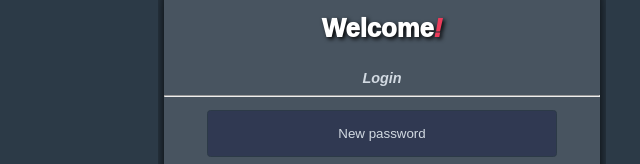
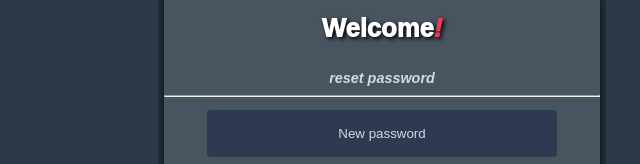
Before and after one commit to KennyBabs/EpicMail, a plain HTML site: page UI/reset.html in a window 1280 px wide. Shown: the part 198-362 px from the top of the page, 258-898 px from the left. Drawn offline with Linux system fonts and the light colour scheme.

Commit message:
add reset comment

```diff
--- a/UI/reset.html
+++ b/UI/reset.html
@@ -14,7 +14,7 @@
   <main class="container">
     	<div class="frm-content2">
     		<p>Welcome<span id="welcm"><i>!</i></span></p>
-            <span id="login"><em>Login</em></span>
+            <span id="login"><em>reset password</em></span>
             <hr>
             <form method="post">
               <input type="text" placeholder="New password" name="username">
```
